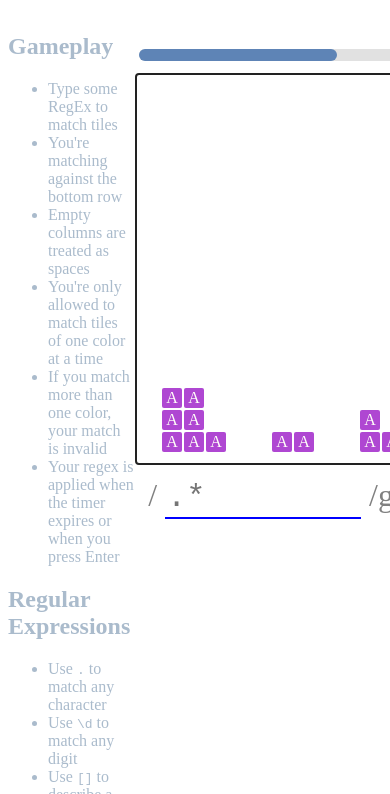
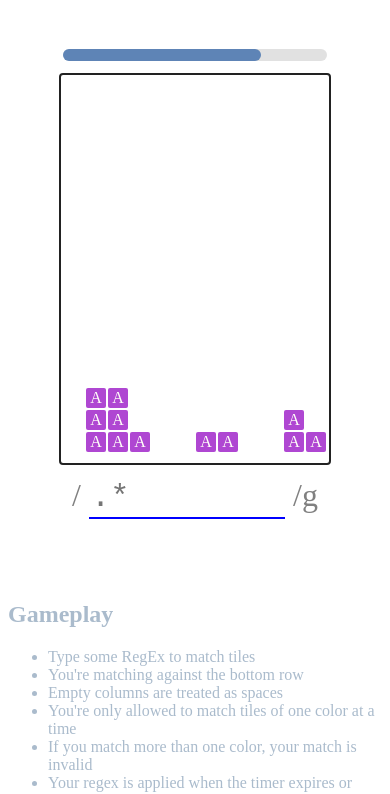
Before and after one commit to alexanderbird/regextris, a plain HTML site: page docs/index.html in a window 390 px wide. Shown: the part 121-915 px from the top of the page. Drawn offline with Linux system fonts and the light colour scheme.

Commit message:
F** Add a single-column mobile layout

```diff
--- a/docs/regextris.css
+++ b/docs/regextris.css
@@ -7,11 +7,24 @@ body {
   min-height: 100vh;
   display: grid;
   grid-template-areas:
-    'header       header'
-    'instructions game'
-    'footer       footer';
-  grid-template-rows: auto 1fr;
-  grid-template-columns: 1fr 1fr;
+    'header'
+    'game'
+    '.'
+    'instructions'
+    'footer';
+  grid-template-rows: auto auto 50px auto auto;
+  grid-template-columns: auto;
+}
+
+@media (min-width: 700px) {
+  body {
+    grid-template-areas:
+      'header       header'
+      'instructions game'
+      'footer       footer';
+    grid-template-rows: auto 1fr;
+    grid-template-columns: 1fr 1fr;
+  }
 }
 
 header {
```
